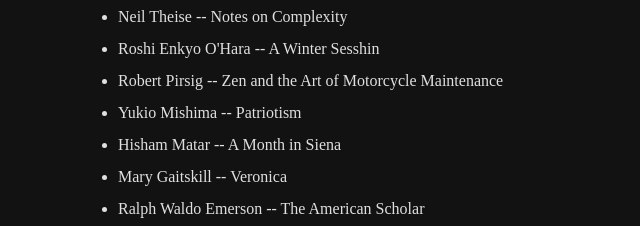
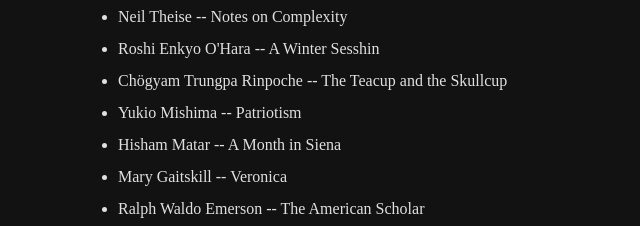
Before and after one commit to lcrpatell/lcrpatell.github.io, a plain HTML site: page index.html in a window 1280 px wide. Shown: the part 884-1110 px from the top of the page, 274-914 px from the left. Drawn offline with Linux system fonts and the light colour scheme.

Commit message:
Update index.html

```diff
--- a/index.html
+++ b/index.html
@@ -76,7 +76,7 @@
       <li>Michael Tomasello -- The Evolution of Agency</li>
       <li>Neil Theise -- Notes on Complexity</li>
       <li>Roshi Enkyo O'Hara -- A Winter Sesshin</li>
-      <li>Robert Pirsig -- Zen and the Art of Motorcycle Maintenance</li>
+      <li>Chögyam Trungpa Rinpoche -- The Teacup and the Skullcup</li>
       <li>Yukio Mishima -- Patriotism</li>
       <li>Hisham Matar -- A Month in Siena</li>
       <li>Mary Gaitskill -- Veronica</li>
```
